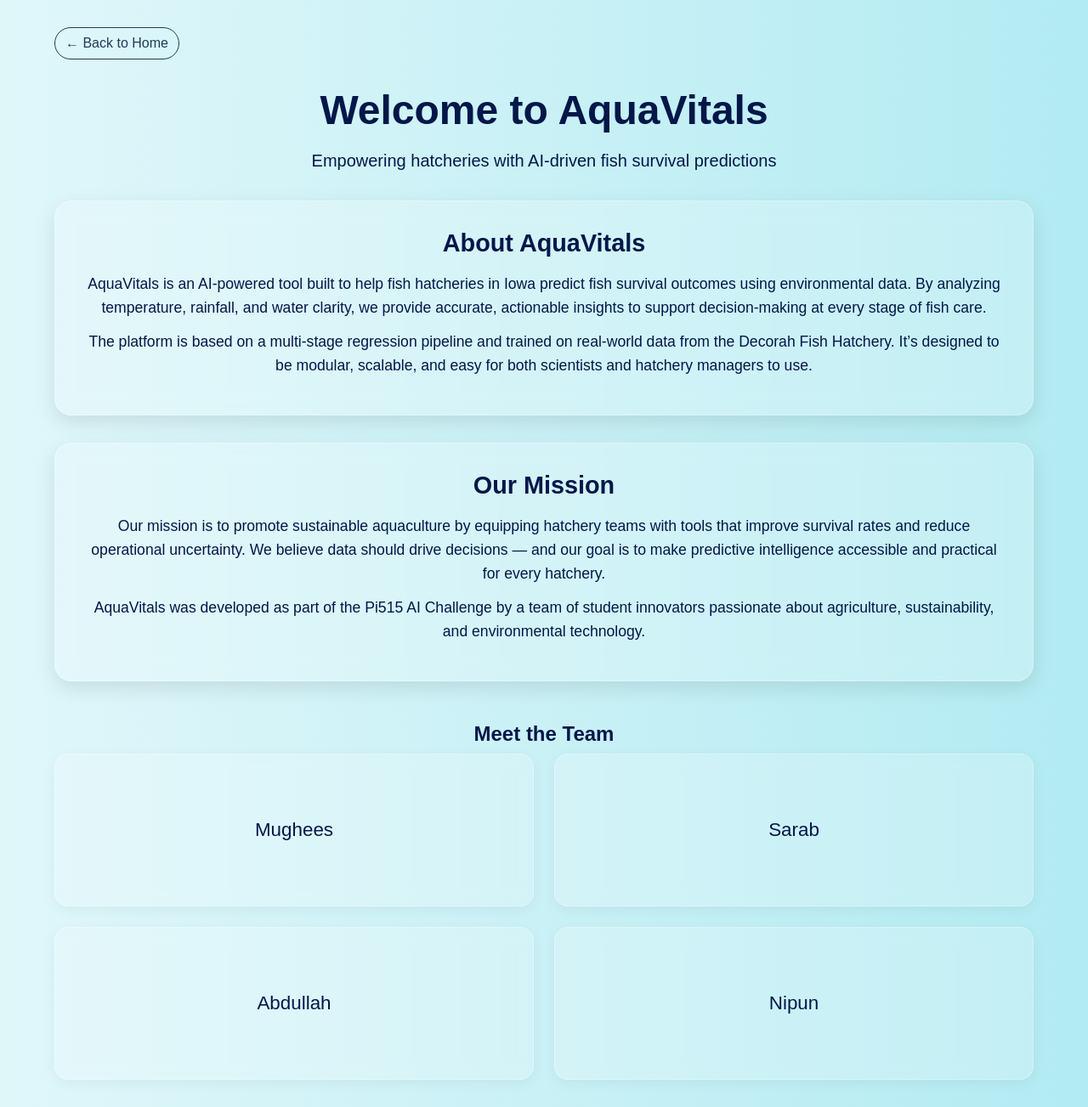
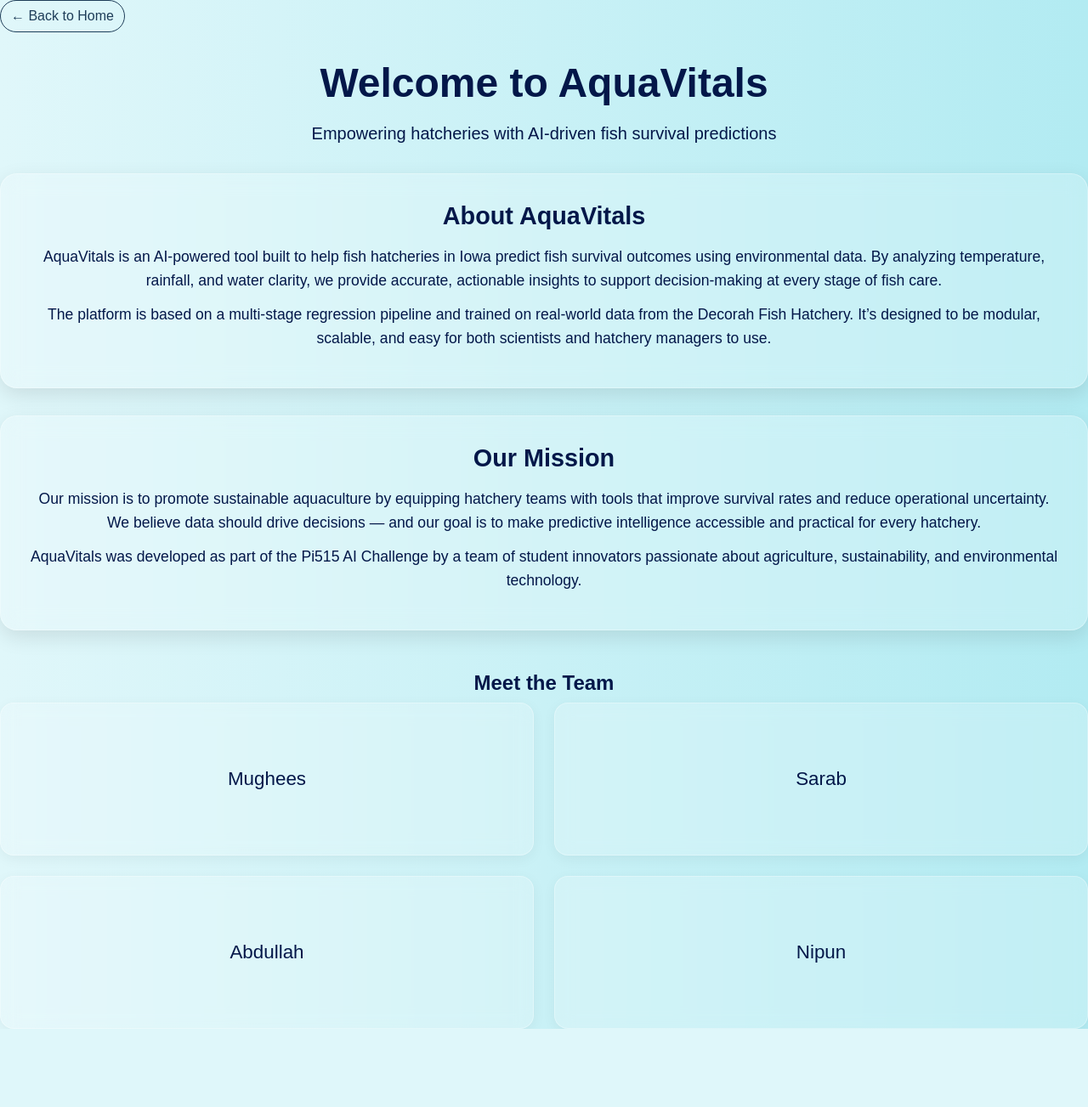
Before and after one commit to sarabaftab/AquaVitals, a Flask app: page /about in a window 1280 px wide. Shown: the whole page at 85% size. After the commit the page ends 1211 px from the top, so only its background shows below. Run offline with Flask 3, Linux system fonts and the light colour scheme.

Commit message:
about theme

```diff
--- a/app/static/css/about.css
+++ b/app/static/css/about.css
@@ -1,10 +1,10 @@
 /* 🌊 AquaVitals About Page - Freshwater Cascade Glass Theme */
 
 body {
-  background: linear-gradient(to right, #e0f7fa, #b2ebf2);
-  color: #1e3d59;
+  background: linear-gradient(to right, #e0f7fa, #b2ebf2) !important;
+  color: #333;
   font-family: "Helvetica World", sans-serif;
-  padding: 2rem 4rem;
+  min-height: 100vh;
   text-align: center;
 }
 
```
